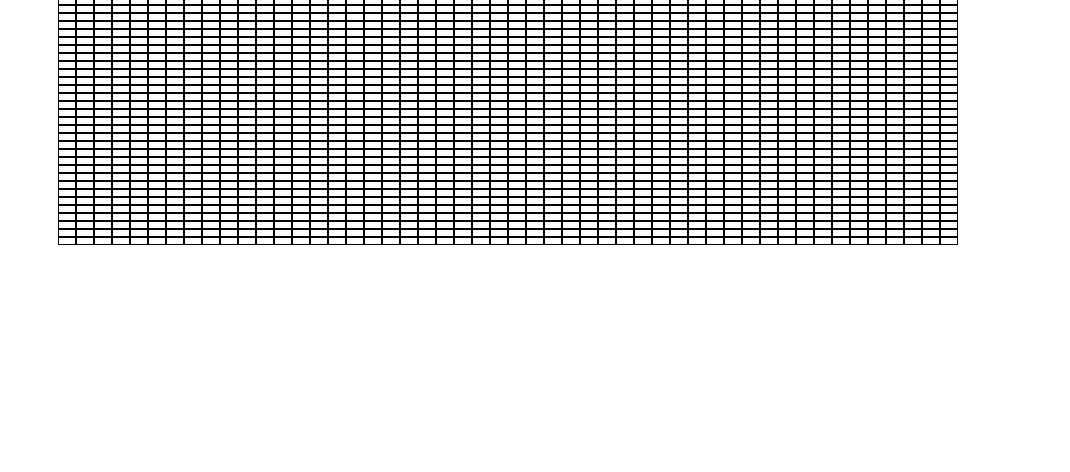
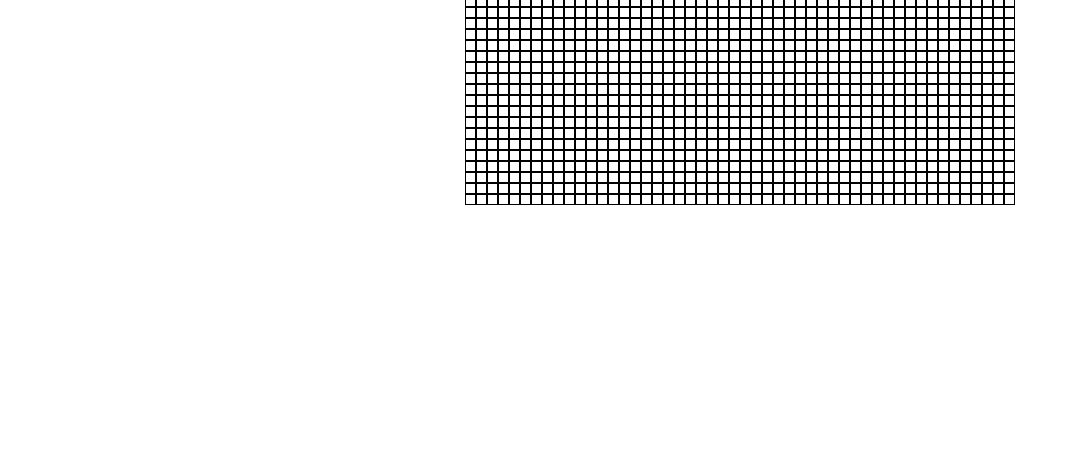
Before and after one commit to kaujla1/etch-a-sketch, a plain HTML site: page index.html in a window 1280 px wide. Shown: the part 328-800 px from the top of the page, without its empty margins (0-1070 px from the left). Drawn offline with Linux system fonts and the light colour scheme.

Commit message:
Change grid sizing

```diff
--- a/style.css
+++ b/style.css
@@ -1,3 +1,9 @@
+body {
+  display: flex;
+  justify-content: center;
+  align-items: center;
+}
+
 .grid-container-padding {
   height: 500px;
   width: 1000px;
@@ -7,8 +13,8 @@
 }
 
 .grid-container {
-  height: 400px;
-  width: 900px;
+  height: 550px; /*change these to make dimensions equal in the future*/
+  width: 550px;
   display: flex;
   justify-content: space-evenly;
 }
```
